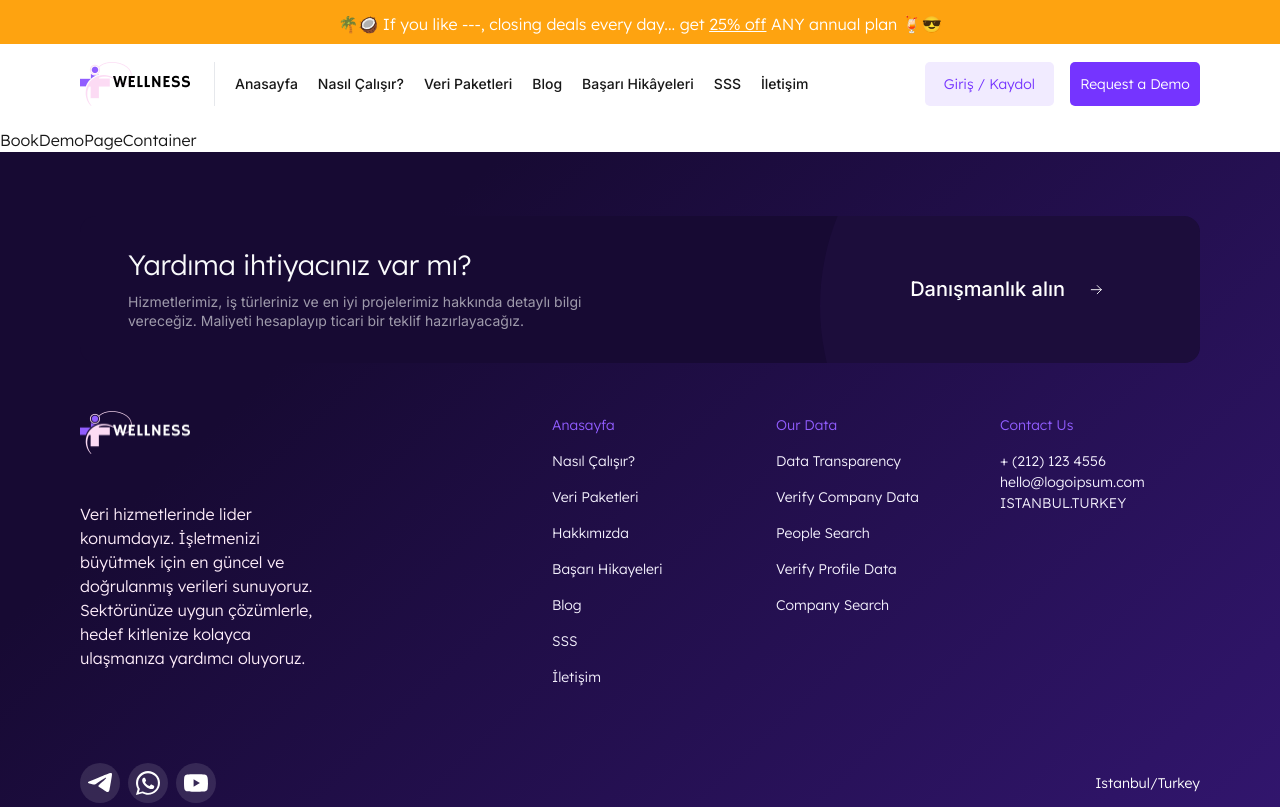
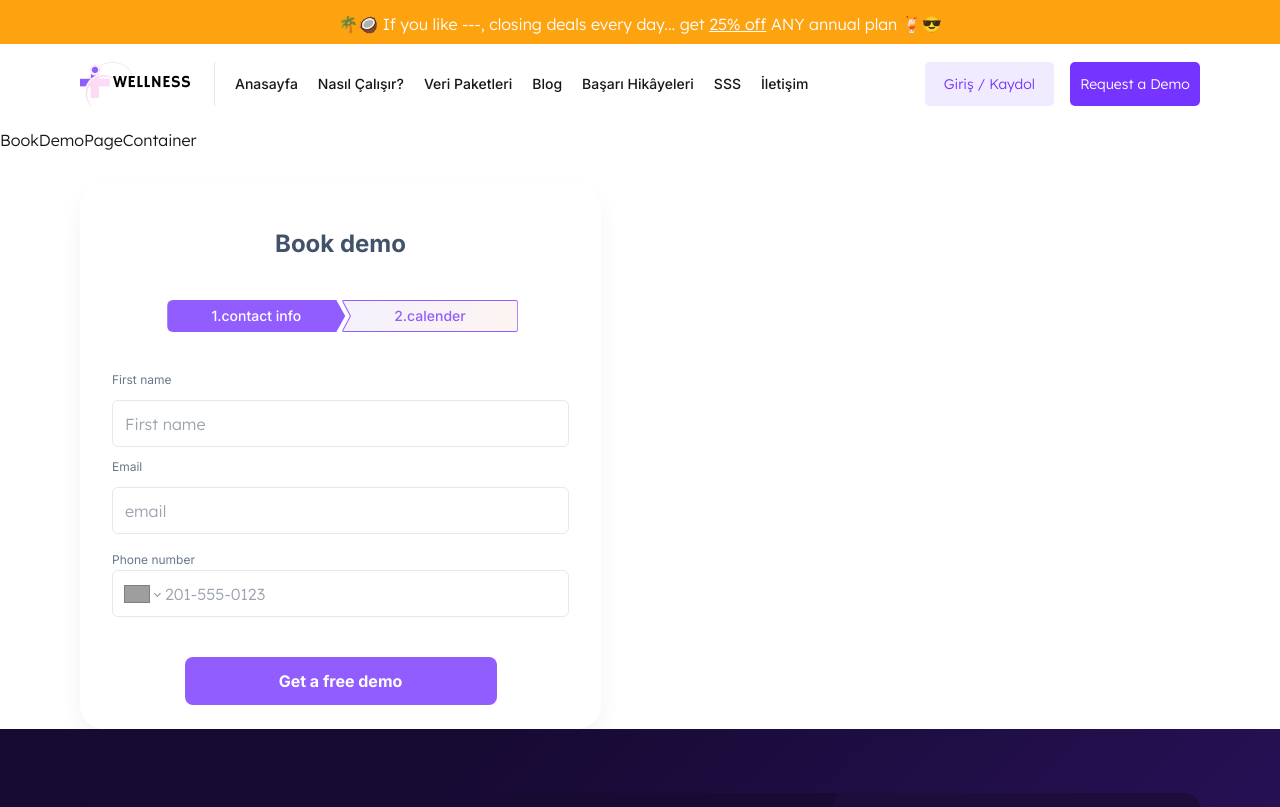
Before and after one commit to Medyanes-360/big-data-sale, a Next.js app: page /book-demo in a window 1280 px wide. Shown: the top 807 px of the page. Built offline with nearby package versions, Linux system fonts and the light colour scheme; grey boxes are pictures that could not be loaded.

Commit message:
feat(Book demo page) : Form section added

```diff
--- /dev/null
+++ b/components/bookDemoPage/formSection/formArea/index.jsx
@@ -0,0 +1,112 @@
+"use client";
+import { ErrorMessage, Field, Form, Formik } from "formik";
+import React from "react";
+import * as Yup from "yup";
+import "react-phone-number-input/style.css";
+import PhoneInput from "react-phone-number-input";
+import Input from "@/globalElements/FormikForm/Input";
+import ButtonComponent from "@/globalElements/Button";
+
+const formSchema = Yup.object().shape({
+  name: Yup.string()
+    .required("Name is required")
+    .min(3, "Name must be at least 3 characters long"),
+  email: Yup.string()
+    .email("Invalid email address")
+    .required("Email is required"),
+  phone: Yup.string()
+    .required("Phone number is required")
+    .min(10, "Phone number should be at least 10 digits"),
+});
+
+const FormArea = () => {
+  return (
+    <div>
+      <Formik
+        initialValues={{
+          name: "",
+          email: "",
+          phone: "",
+        }}
+        validationSchema={formSchema}
+        onSubmit={(values, actions) => {
+          console.log(values, actions, "onSubmit kısmı burası");
+        }}
+      >
+        {({
+          values,
+          touched,
+          errors,
+          setFieldValue,
+          handleSubmit,
+          isValid,
+          dirty,
+        }) => (
+          <Form action="" className="flex flex-col w-full gap-3">
+            <Input
+              name="name"
+              label="First name"
+              placeholder="First name"
+              labelClassName="text-gray-600 text-xs font-Inter font-normal"
+              className={`bg-white-default outline-0 w-full rounded-md border-[1px] border-[#E6E8EC] p-3 max-h-[47px] ${
+                touched.name && errors.name ? "border-red-600" : ""
+              }`}
+            />
+            <Input
+              name="email"
+              label="Email"
+              placeholder="email"
+              labelClassName="text-gray-600 text-xs font-Inter font-normal "
+              className={`bg-white-default outline-0 w-full rounded-md border-[1px] border-[#E6E8EC] p-3 max-h-[47px] ${
+                touched.email && errors.email ? "border-red-600" : ""
+              }`}
+            />
+
+            <div>
+              <label className="text-gray-600 text-xs font-Inter font-normal">
+                Phone number
+              </label>
+              <div
+                className={`flex w-full h-fit flex-col rounded-md ${
+                  touched.phone && errors.phone ? "border-red-600 border" : ""
+                }`}
+              >
+                <Field
+                  component={PhoneInput}
+                  name="phone"
+                  defaultCountry="TR"
+                  placeholder="201-555-0123"
+                  value={values.phone}
+                  onChange={(value) => setFieldValue("phone", value)}
+                  className="bg-white-default outline-0 w-full rounded-md border-[1px] border-[#E6E8EC] p-3 max-h-[47px]"
+                />
+              </div>
+              <div className="text-red-600 flex w-full mt-1 min-h-6">
+                <ErrorMessage
+                  name="phone"
+                  component="div"
+                  className="text-red-600"
+                />
+              </div>
+            </div>
+
+            <div className="items-center justify-center flex">
+              <ButtonComponent
+                type="submit"
+                style={{
+                  cursor: !(isValid && dirty) ? "not-allowed" : "pointer",
+                }}
+                disabled={!(isValid && dirty)}
+                className="bg-tertiary-400 gap-2 rounded-lg max-h-[48px] md:max-w-[312px] w-full text-white-default font-Inter font-bold text-base"
+              >
+                <span>Get a free demo</span>
+              </ButtonComponent>
+            </div>
+          </Form>
+        )}
+      </Formik>
+    </div>
+  );
+};
+
+export default FormArea;
--- /dev/null
+++ b/components/bookDemoPage/formSection/formHeader/index.jsx
@@ -0,0 +1,35 @@
+import ButtonComponent from "@/globalElements/Button";
+import React from "react";
+
+const FormHeader = () => {
+  return (
+    <div className="flex flex-col items-center justify-center gap-3 md:gap-10">
+      <h1 className="pt-5 font-bold font-Inter text-2xl text-gray-700">
+        Book demo
+      </h1>
+      <div className="flex lg:gap-[1px] w-full items-center justify-center">
+        <ButtonComponent className="bg-tertiary-400 h-8 w-full ml-2 md:w-[178px] rounded-l-md [clip-path:_polygon(95%_0%,_100%_50%,_95%_100%,_0%_100%,_0%_0%)]">
+          <span className="font-Inter font-medium text-white-default text-center text-sm">
+            1.contact info
+          </span>
+        </ButtonComponent>
+
+        <div className="relative w-full md:w-[175.5px]">
+          <ButtonComponent className="bg-custom-gradient border-tertiary-400 border-[1px] h-8 w-full md:w-[175.5px] rounded-r-sm [clip-path:polygon(100%_0,_100%_100%,_0%_100%,_5%_50%,_0%_0%)] -ml-2 md:-ml-1">
+            <span className="font-Inter font-medium text-tertiary-400 text-center text-sm">
+              2.calender
+            </span>
+          </ButtonComponent>
+          <div
+            className="opacity-0 md:opacity-100 absolute left-0 top-0 h-[17px] border-l border-tertiary-400 transform translate-x-0 -rotate-[28deg]"
+          />
+          <div
+            className="opacity-0 md:opacity-100 absolute left-0 bottom-0 h-[17px] border-l border-tertiary-400 transform translate-x-0 rotate-[28deg]"
+          />
+        </div>
+      </div>
+    </div>
+  );
+};
+
+export default FormHeader;
--- /dev/null
+++ b/components/bookDemoPage/formSection/index.jsx
@@ -0,0 +1,21 @@
+import PageContainer from "@/containers/PageContainers"
+import FormHeader from "./formHeader"
+import FormArea from "./formArea"
+
+const FormSection = () =>{
+    return (
+        <section className="pt-8">
+            <PageContainer>
+               <div className="flex flex-col shadow-blog rounded-3xl px-8 py-6 gap-10 max-w-[521px]">
+                <FormHeader/>
+                <FormArea/>
+               </div>
+            </PageContainer>
+        </section>
+    )
+
+
+}
+
+
+export default FormSection
--- a/components/layout/navigationHeader/navigationButtons/index.jsx
+++ b/components/layout/navigationHeader/navigationButtons/index.jsx
@@ -1,4 +1,5 @@
 import ButtonComponent from "@/globalElements/Button";
+import Link from "next/link";
 import React from "react";
 
 const NavigationButton = () => {
@@ -6,12 +7,12 @@ const NavigationButton = () => {
     <ul className="flex items-center gap-x-4 justify-end">
       <ButtonComponent
         type="button"
-        className="h-[44px] rounded-[5px] max-w-[129px] w-full  text-sm  text-tertiary-500 bg-tertiary-50 flex items-center justify-center cursor-pointer"
+        className="h-[44px] rounded-[5px] max-w-[129px] w-full text-sm text-tertiary-500 bg-tertiary-50 flex items-center justify-center cursor-pointer"
       >
         Giriş / Kaydol
       </ButtonComponent>
-      <ButtonComponent className="h-[44px] rounded-[5px]  py-0   px-1 text-sm  text-white-default bg-tertiary-500 flex items-center justify-center cursor-pointer w-[152px] ">
-        Request a Demo
+      <ButtonComponent className="h-[44px] rounded-[5px] py-0 px-1 text-sm text-white-default bg-tertiary-500 flex items-center justify-center cursor-pointer w-[152px] ">
+        <Link href="/book-demo">Request a Demo</Link>
       </ButtonComponent>
     </ul>
   );
--- a/containers/bookDemoPage/index.jsx
+++ b/containers/bookDemoPage/index.jsx
@@ -1,9 +1,11 @@
+import FormSection from "@/components/bookDemoPage/formSection";
 import React from "react";
 
 export default function BookDemoPageContainer() {
   return (
     <div>
       BookDemoPageContainer
+      <FormSection />
     </div>
   );
 }
```
